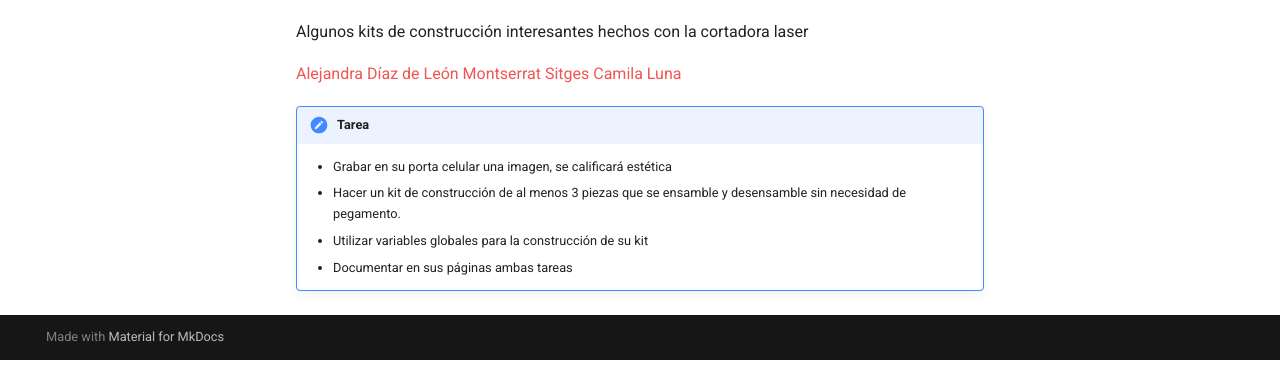
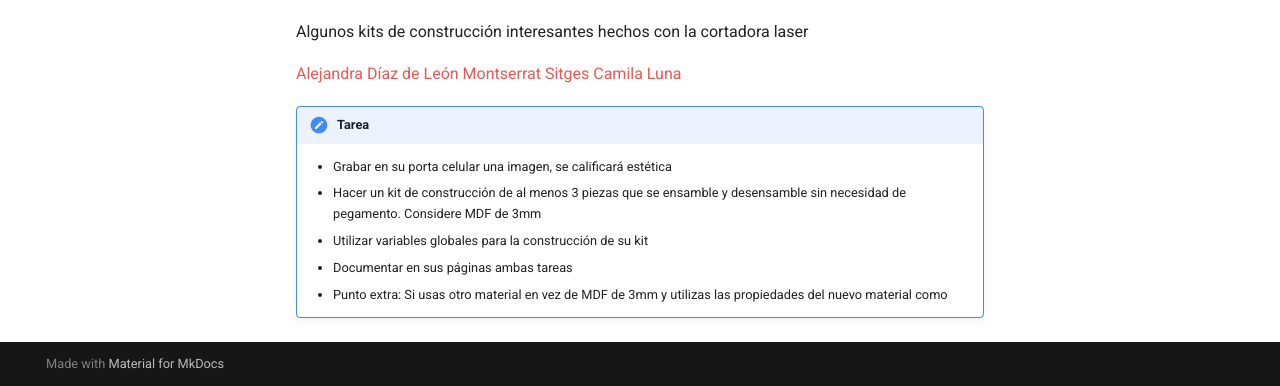
Before and after one commit to Aristarco/Proyectos1, an MkDocs documentation site: the page built from docs/semana4.md, in a window 1280 px wide and 900 px high, scrolled down 650 px, cut to the strip 514-900 px from the top of the window. Built offline with MkDocs 1.6.1 and Material for MkDocs 9.7.7, drawn with Linux system fonts in a browser that asks for light colours; before the commit the page ends 1524 px from its top, so only the background shows below that.

Commit message:
Update semana4.md

```diff
--- a/docs/semana4.md
+++ b/docs/semana4.md
@@ -27,6 +27,7 @@ Algunos kits de construcción interesantes hechos con la cortadora laser
 
 !!! note "Tarea"
     - Grabar en su porta celular una imagen, se calificará estética
-    - Hacer un kit de construcción de al menos 3 piezas que se ensamble y desensamble sin necesidad de pegamento.
+    - Hacer un kit de construcción de al menos 3 piezas que se ensamble y desensamble sin necesidad de pegamento. Considere MDF de 3mm
     - Utilizar variables globales para la construcción de su kit
     - Documentar en sus páginas ambas tareas
+    - Punto extra: Si usas otro material en vez de MDF de 3mm y utilizas las propiedades del nuevo material como
```
